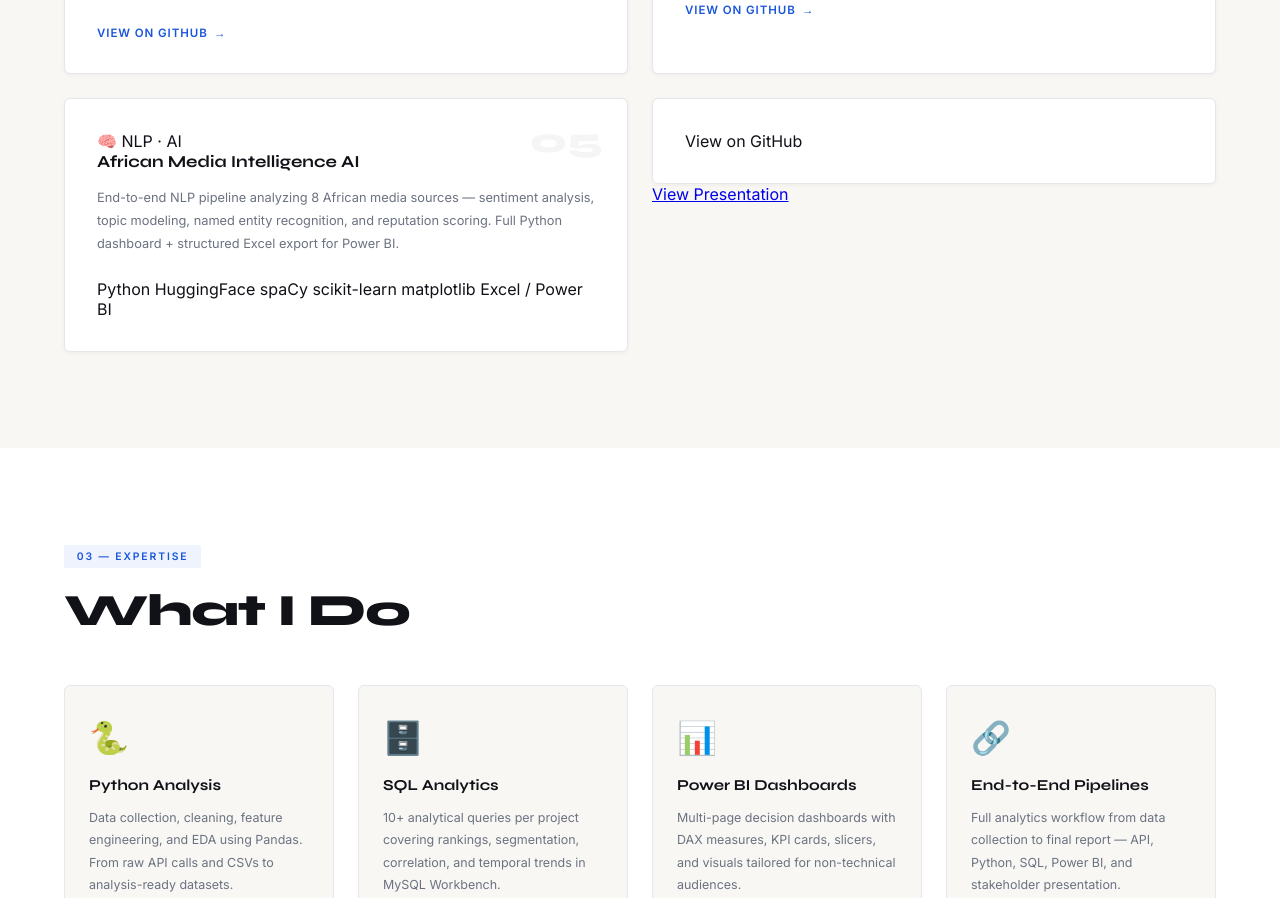
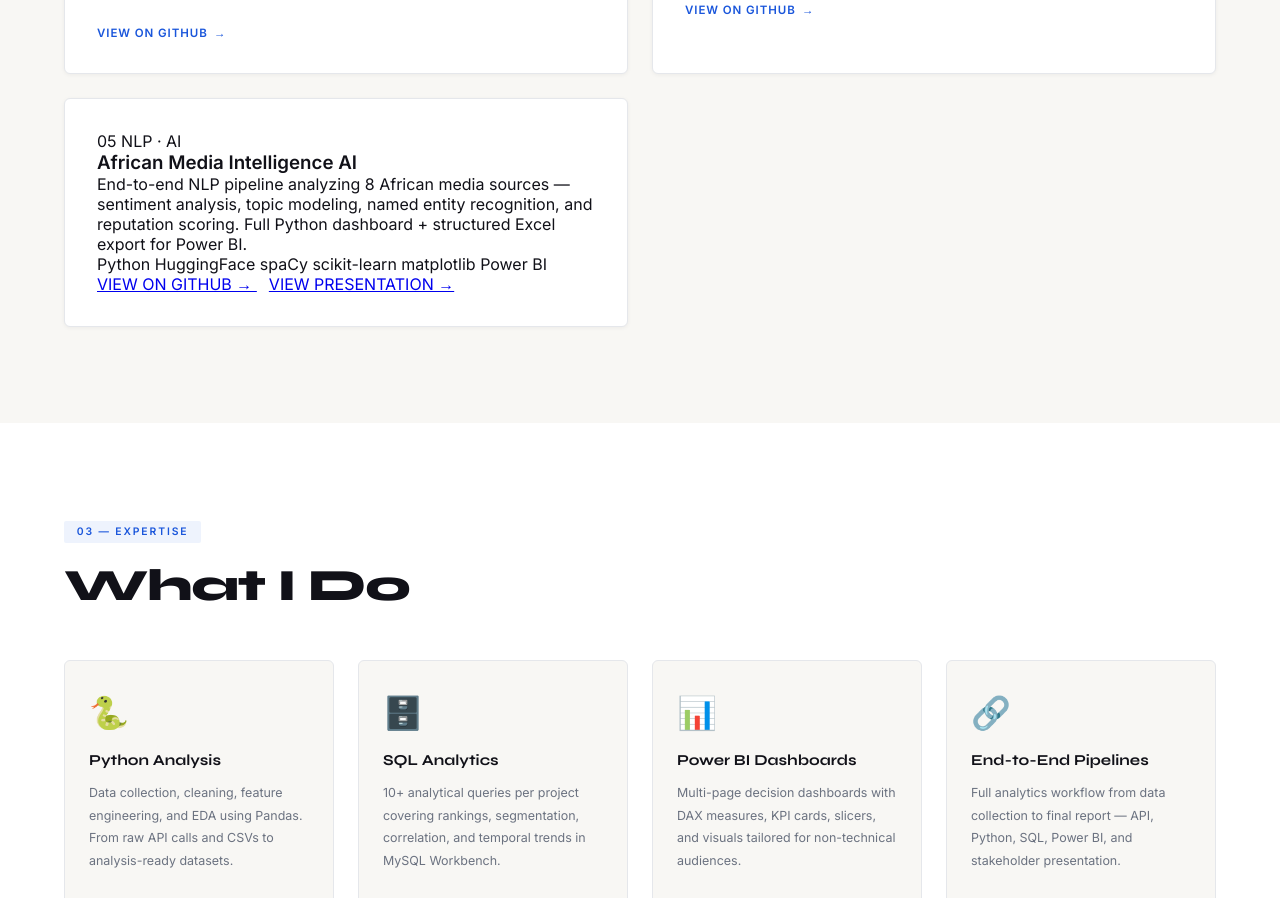
Before and after one commit to Esmel-data/portfolio, a plain HTML site: page index.html in a window 1280 px wide. Shown: the part 2633-3531 px from the top of the page. Drawn offline with Linux system fonts and the light colour scheme.

Commit message:
Update index.html

```diff
--- a/index.html
+++ b/index.html
@@ -443,45 +443,43 @@
           <span class="project-link">View on GitHub</span>
         </a>
 
-        <!-- ── PROJET 05 — African Media Intelligence AI ── -->
-<a class="project-card" href="https://github.com/Esmel-data/african-media-intelligence-ai" target="_blank" rel="noopener noreferrer">
+       <!-- ── PROJET 05 — African Media Intelligence AI ── -->
+<div class="project-card">
 
-  <div class="project-number">05</div>
-
-  <div class="project-category">
-    <span class="category-icon">🧠</span>
-    <span class="category-label">NLP · AI</span>
+  <div class="project-header">
+    <span class="project-num">05</span>
+    <span class="project-cat">NLP · AI</span>
   </div>
 
-  <h3 class="project-title">African Media Intelligence AI</h3>
+  <h3>African Media Intelligence AI</h3>
 
-  <p class="project-desc">
+  <p>
     End-to-end NLP pipeline analyzing 8 African media sources — sentiment analysis,
     topic modeling, named entity recognition, and reputation scoring.
     Full Python dashboard + structured Excel export for Power BI.
   </p>
 
   <div class="project-tags">
-    <span class="tag">Python</span>
-    <span class="tag">HuggingFace</span>
-    <span class="tag">spaCy</span>
-    <span class="tag">scikit-learn</span>
-    <span class="tag">matplotlib</span>
-    <span class="tag">Excel / Power BI</span>
+    <span>Python</span>
+    <span>HuggingFace</span>
+    <span>spaCy</span>
+    <span>scikit-learn</span>
+    <span>matplotlib</span>
+    <span>Power BI</span>
   </div>
 
-  <div class="project-links">
-    <span class="view-github">View on GitHub</span>
-    <a class="view-gamma"
-       href="https://gamma.app/docs/f7i3qy96y9lfvaj"
-       target="_blank"
-       rel="noopener noreferrer"
-       onclick="event.stopPropagation()">
-      View Presentation
-    </a>
-  </div>
+  <a href="https://github.com/Esmel-data/african-media-intelligence-ai"
+     target="_blank" rel="noopener noreferrer">
+    VIEW ON GITHUB →
+  </a>
 
-</a>
+  <a href="https://gamma.app/docs/f7i3qy96y9lfvaj"
+     target="_blank" rel="noopener noreferrer"
+     style="margin-left: 12px;">
+    VIEW PRESENTATION →
+  </a>
+
+</div>
 <!-- ── FIN PROJET 05 ── -->
       </div>
     </div>
```
